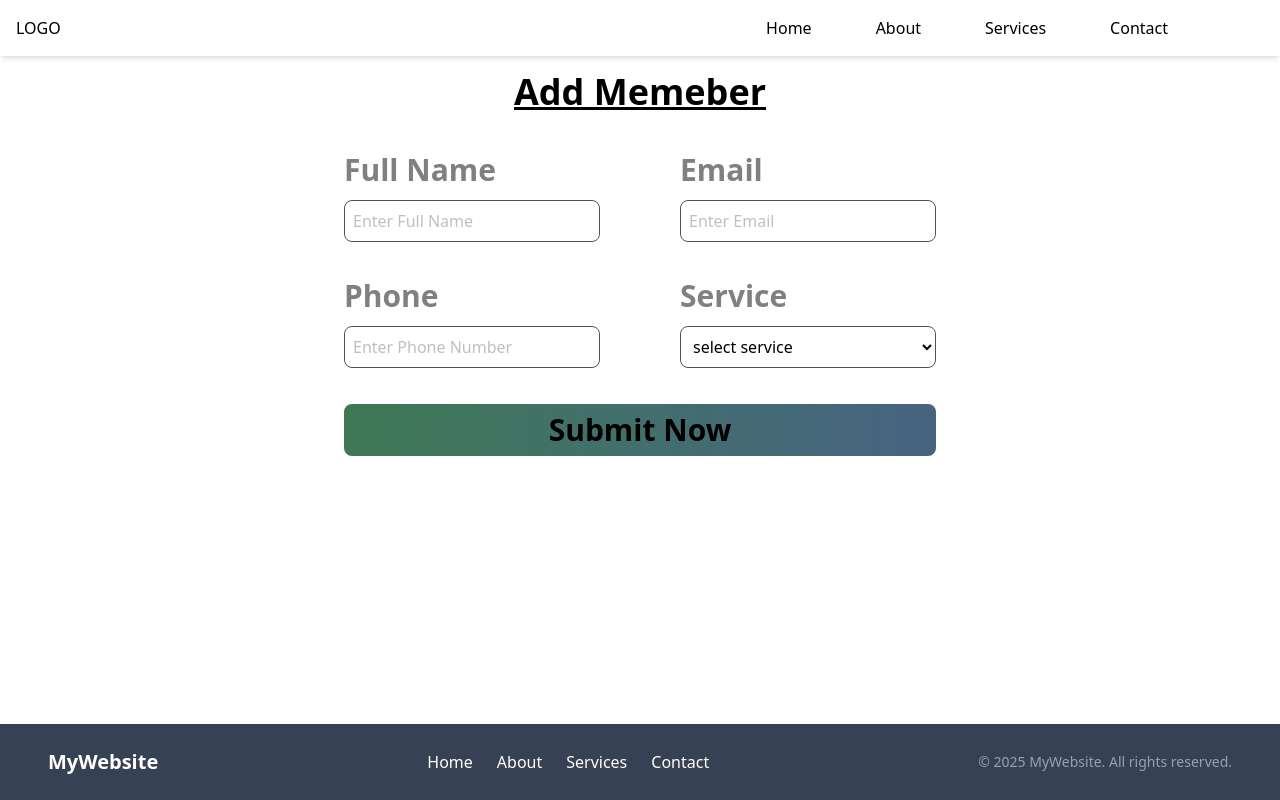
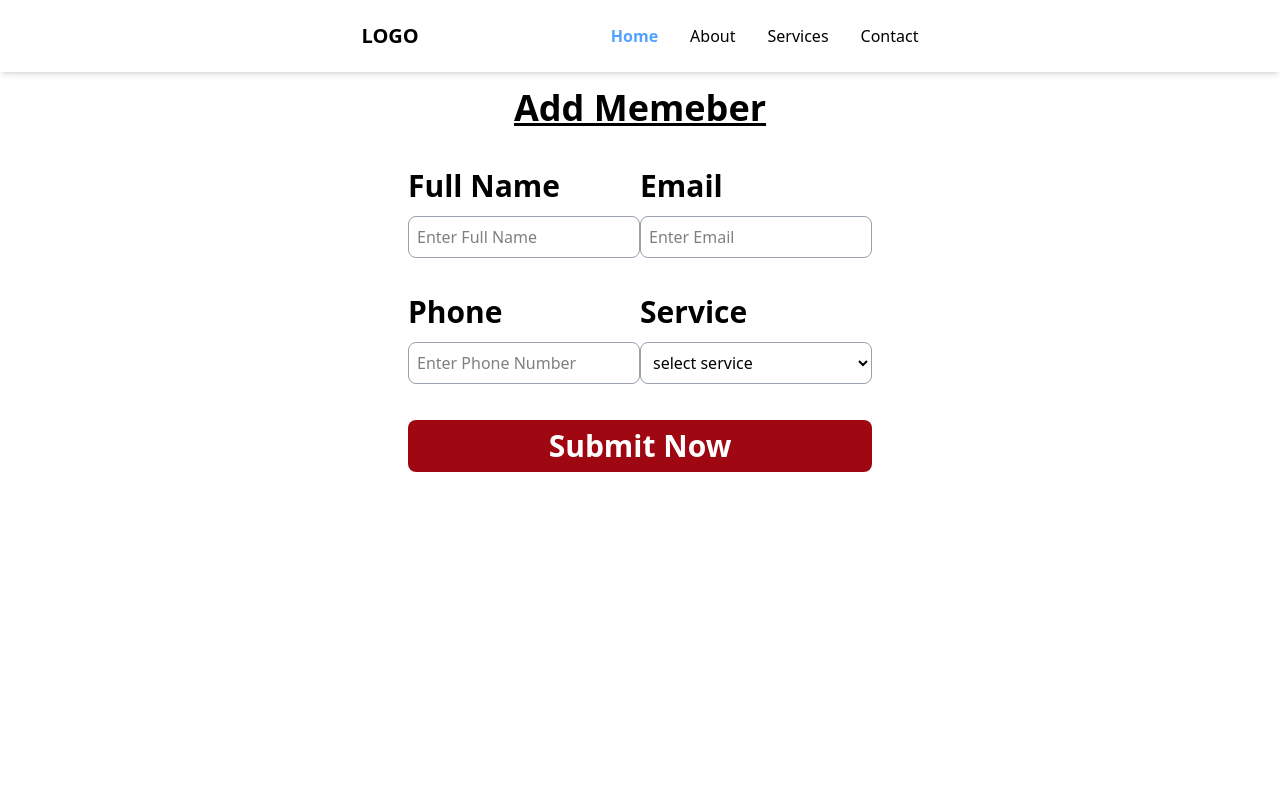
Before and after one commit to sameerbhatta13/leadManagmentSystemFrontend, a React (Vite) app: page / in a window 1280 px wide. Shown: the top 800 px of the page. Built offline with nearby package versions, Linux system fonts and the light colour scheme.

Commit message:
navbar dynamic and update form for client and student

```diff
--- a/index.html
+++ b/index.html
@@ -5,7 +5,7 @@
   <meta charset="UTF-8" />
   <link rel="icon" type="image/svg+xml" href="/vite.svg" />
   <meta name="viewport" content="width=device-width, initial-scale=1.0" />
-  <title>Vite + React</title>
+  <title>Lead System</title>
 </head>
 
 <body>
--- a/src/components/Footer.jsx
+++ b/src/components/Footer.jsx
@@ -4,7 +4,7 @@ const Footer = () => {
     return (
         <>
 
-            <footer className="bg-gray-700  text-white py-6 absolute bottom-0 w-full ">
+            <footer className="bg-gray-700  text-white py-6  w-full ">
                 <div className="container mx-auto px-6 md:px-12">
                     <div className="flex flex-col md:flex-row justify-between items-center">
 
--- a/src/components/Navbar.jsx
+++ b/src/components/Navbar.jsx
@@ -1,24 +1,36 @@
-import React from 'react'
-import { Link, NavLink } from 'react-router'
+import React, { useState } from 'react';
+import { Link, NavLink } from 'react-router';
+import { FiMenu, FiX } from 'react-icons/fi';
 
 const Navbar = () => {
+    const [isOpen, setIsOpen] = useState(false);
+
     return (
-        <>
-            <nav className='sticky top-0 bg-white text-black shadow-md z-10  p-4'>
+        <nav className='sticky top-0 bg-white text-black shadow-md z-10 p-4 '>
 
-                <div className='container mx-auto flex justify-between items-center'>
-                    <Link to='/'>LOGO</Link>
-                    <div className='flex items-center space-x-16 mx-24'>
-                        <NavLink to="/">Home</NavLink>
-                        <NavLink to="/about">About</NavLink>
-                        <NavLink to="/services">Services</NavLink>
-                        <NavLink to="/contact">Contact</NavLink>
-                    </div>
+            {/* Parent Flex Container */}
+            <div className='space-x-48 flex justify-center items-center'>
+
+                {/* Left Side: Logo */}
+                <Link to='/' className='font-bold text-xl'>LOGO</Link>
+
+                {/* Right Side: Mobile Menu Button (only on small screens) */}
+                <button className='md:hidden text-2xl' onClick={() => setIsOpen(!isOpen)}>
+                    {isOpen ? <FiX /> : <FiMenu />}
+                </button>
+
+                {/* Navigation Links (Hidden in mobile, shown in desktop) */}
+                <div className={`absolute md:relative top-16 md:top-0 left-0 w-full md:w-auto bg-white md:bg-transparent p-6 md:p-0 shadow-md md:shadow-none md:flex md:space-x-8 transition-all ${isOpen ? "block" : "hidden md:flex"}`}>
+                    <NavLink to="/" end className={({ isActive }) => `block py-2 md:inline ${isActive ? `text-blue-400 font-bold` : ``}`}>Home</NavLink>
+                    <NavLink to="/about" className={({ isActive }) => `block py-2 md:inline ${isActive ? `text-blue-400 font-bold` : ``}`}>About</NavLink>
+                    <NavLink to="/services" className={({ isActive }) => `block py-2 md:inline ${isActive ? `text-blue-400 font-bold` : ``}`}>Services</NavLink>
+                    <NavLink to="/contact" className={({ isActive }) => `block py-2 md:inline ${isActive ? `text-blue-400 font-bold` : ``}`}>Contact</NavLink>
                 </div>
 
-            </nav>
-        </>
-    )
-}
+            </div>
 
-export default Navbar
+        </nav>
+    );
+};
+
+export default Navbar;
--- a/src/pages/InputForm.jsx
+++ b/src/pages/InputForm.jsx
@@ -43,41 +43,41 @@ const InputForm = () => {
 
     return (
         <>
-            <div className=' h-screen brightness-50'>
+            <div className=' h-screen '>
 
 
-                <h1 className='font-bold flex items-center justify-center py-1 my-3 text-4xl underline '>Add Memeber</h1>
+                <h1 className='font-bold flex md:flex-wrap items-center justify-center py-1 my-3 text-4xl underline '>Add Memeber</h1>
                 <div className='  flex justify-center'>
-                    <div className=' w-[50%]'>
+                    <div className=' w-[40%]'>
                         <form onSubmit={handleSubmit} className=' m-6'>
-                            <div className=' flex flex-row justify-between my-6 '>
-                                <div className='  flex flex-col w-64'>
-                                    <label htmlFor="" className='font-semibold text-3xl text-white'>Full Name</label>
+                            <div className='flex flex-row justify-between my-6 '>
+                                <div className='flex flex-col w-64 '>
+                                    <label htmlFor="" className='font-semibold text-3xl'>Full Name</label>
                                     <input
                                         type="text"
                                         placeholder='Enter Full Name'
                                         name='name'
-                                        onChange={handleChange} className='border border-gray-400 rounded-lg w-full p-2 my-3 text-white' />
+                                        onChange={handleChange} className='border border-gray-400 rounded-lg w-full p-2 my-3 text-black' />
                                 </div>
                                 <div className='flex flex-col w-64'>
-                                    <label htmlFor="" className='font-semibold text-3xl text-white'>Email</label>
+                                    <label htmlFor="" className='font-semibold text-3xl '>Email</label>
                                     <input type="text"
                                         placeholder='Enter Email'
                                         name='email'
-                                        onChange={handleChange} className='border border-gray-400 rounded-lg w-full p-2 my-3 text-white' />
+                                        onChange={handleChange} className='border border-gray-400 rounded-lg w-full p-2 my-3 ' />
                                 </div>
 
                             </div>
 
-                            <div className=' flex flex-row justify-between my-6'>
+                            <div className='flex flex-row justify-between my-6'>
                                 <div className='flex flex-col w-64'>
-                                    <label htmlFor="" className='font-semibold text-3xl text-white'>Phone</label>
+                                    <label htmlFor="" className='font-semibold text-3xl '>Phone</label>
                                     <input type="text"
                                         placeholder='Enter Phone Number' name='phone'
-                                        onChange={handleChange} className='border border-gray-400 rounded-lg w-full p-2 my-3 text-white' />
+                                        onChange={handleChange} className='border border-gray-400 rounded-lg w-full p-2 my-3 ' />
                                 </div>
                                 <div className='flex flex-col w-64'>
-                                    <label htmlFor="" className='font-semibold text-3xl text-white'>Service</label>
+                                    <label htmlFor="" className='font-semibold text-3xl '>Service</label>
                                     <select name="service" id="" onChange={handleChange} className='border border-gray-400 rounded-lg w-full p-2 my-3'>
                                         <option value="">select service</option>
                                         <option value="MERN Stack">MERN Stack</option>
@@ -92,8 +92,8 @@ const InputForm = () => {
                                 </div>
 
                             </div>
-                            <div className='flex flex-col'>
-                                <button className='bg-gradient-to-r from-green-300 to-blue-300 p-2 rounded-lg font-bold transform transition-transform duration-300 hover:scale-105 text-3xl'>Submit Now</button>
+                            <div className='flex flex-col '>
+                                <button className='bg-gradient-to-r from-red-800 to-red-800 p-2 rounded-lg transform transition-transform duration-300 hover:scale-105 text-3xl text-white font-bold '>Submit Now</button>
 
                             </div>
 
--- a/src/pages/UpdateForm.jsx
+++ b/src/pages/UpdateForm.jsx
@@ -1,14 +1,44 @@
-import React from 'react'
+import React, { useState } from 'react'
+import { useGetUsersQuery, useUpdateUserMutation } from '../redux/api/userApi'
+import { toast } from 'react-toastify'
 
-const UpdateForm = () => {
+const UpdateForm = ({ id, status, setSelectedValue }) => {
 
-    const handleSubmit = () => {
+    const [updateForm, setUpdateForm] = useState({
+        status: status,
+        total_budget: '',
+        installment: '',
+        startDate: '',
+        endDate: ''
+    })
+    const { refetch } = useGetUsersQuery()
+    const [updateUser, { isError, error }] = useUpdateUserMutation()
+
+    const handleChange = (e) => {
+        setUpdateForm({ ...updateForm, [e.target.name]: e.target.value })
 
     }
 
-    const handleChange = () => {
+    const handleSubmit = async (e) => {
+        e.preventDefault()
+
+        try {
+            const updateData = await updateUser({ id: id, data: updateForm })
+            refetch()
+            status === 'Client'
+                ? toast.success('client is added')
+                : status === 'Student'
+                    ? toast.success('student is added')
+                    : toast.success('followup is canceled')
+
+            setSelectedValue('')
+        } catch (error) {
+
+        }
 
     }
+
+
     return (
         <>
             <div className="fixed top-0 left-0 w-full h-full flex justify-center items-center bg-transparent">
@@ -41,10 +71,10 @@ const UpdateForm = () => {
 
                         <button
                             className=' bg-gradient-to-r from-red-300 to-red-800 rounded-lg p-2 mx-4 my-3 transform transition-transform   duration-150 hover:scale-105 font-bold text-white '
-                        // onClick={() => {
-                        //     setSelectedValue('')
+                            onClick={() => {
+                                setSelectedValue('')
 
-                        // }}
+                            }}
                         >
                             Close
                         </button>
--- a/src/pages/UpdateStatus.jsx
+++ b/src/pages/UpdateStatus.jsx
@@ -1,13 +1,19 @@
 import React, { useState } from 'react'
-import { useUpdateUserMutation } from '../redux/api/userApi'
+import { useGetUsersQuery, useUpdateUserMutation } from '../redux/api/userApi'
+import { toast } from 'react-toastify'
 
 const UpdateStatus = (props) => {
     const [followUp, setFollowUp] = useState({
-        status: '',
+        status: props.status,
         followUp: ''
     })
+    // const stat = props.status
+    // setSelectedValue(stat)
+
     const id = props.id
     console.log(id)
+
+    const { refetch } = useGetUsersQuery()
 
     const [updateUser, { error: updateErr, isError: isupdateErr }] = useUpdateUserMutation()
 
@@ -18,12 +24,13 @@ const UpdateStatus = (props) => {
 
     const handleSubmit = async (e) => {
         e.preventDefault()
-        console.log(followUp)
+
         try {
             const updateData = await updateUser({ id: id, data: followUp })
             console.log(updateData)
             refetch()
             toast.success('followup date updated')
+            props.setSelectedValue('select status')
         } catch (error) {
             console.log(error)
         }
@@ -43,7 +50,7 @@ const UpdateStatus = (props) => {
                         <button
                             className=' bg-gradient-to-r from-red-300 to-red-400 rounded-lg p-2 mx-3.5 my-3 transform transition-transform   duration-150 hover:scale-105 font-bold '
                             onClick={() => {
-                                setSelectedValue('')
+                                props.setSelectedValue('')
 
                             }}
                         >
--- a/src/pages/UserList.jsx
+++ b/src/pages/UserList.jsx
@@ -7,10 +7,7 @@ import UpdateStatus from './UpdateStatus'
 const UserList = () => {
     const [selectedValue, setSelectedValue] = useState('')
     const [selectUser, setSelectUser] = useState({})
-    const [followUp, setFollowUp] = useState({
-        status: '',
-        followUp: ''
-    })
+
     const id = selectUser?._id
     // console.log(id)
 
@@ -18,28 +15,31 @@ const UserList = () => {
     console.log(updateErr, isupdateErr)
 
 
-    const handleChange = (e) => {
-        setFollowUp({ ...followUp, [e.target.name]: e.target.value })
+    // const handleChange = (e) => {
+    //     setFollowUp({ ...followUp, [e.target.name]: e.target.value })
 
-    }
+    // }
 
-    const handleSubmit = async (e) => {
-        e.preventDefault()
-        console.log(followUp)
-        try {
-            const updateData = await updateUser({ id: id, data: followUp })
-            console.log(updateData)
-            refetch()
-            toast.success('followup date updated')
-        } catch (error) {
-            console.log(error)
-        }
-    }
+    // const handleSubmit = async (e) => {
+    //     e.preventDefault()
+    //     console.log(followUp)
+    //     try {
+    //         const updateData = await updateUser({ id: id, data: followUp })
+    //         console.log(updateData)
+    //         refetch()
+    //         toast.success('followup date updated')
+    //     } catch (error) {
+    //         console.log(error)
+    //     }
+    // }
 
 
     const { data, error, isError, refetch } = useGetUsersQuery()
     // console.log("data", data)
     // console.log(isError, error)
+    useEffect(() => {
+        refetch()
+    }, [])
     return (
         <>
             <div className=' '>
@@ -76,7 +76,7 @@ const UserList = () => {
                                                         onChange={(e) => {
                                                             setSelectedValue(e.target.value)
                                                             setSelectUser(user)
-                                                            setFollowUp({ status: e.target.value })
+
                                                         }}
 
                                                         name="service" id="" className='border border-gray-300 rounded-lg my-3 p-1 w-[50%]'>
@@ -85,12 +85,29 @@ const UserList = () => {
                                                         <option value="Cancel">Cancel</option>
                                                     </select>
                                                 ) :
-                                                    (
+
+                                                    user.status === 'Client' || user.status === 'Student'
+                                                        ? (
                                                             <select
                                                                 onChange={(e) => {
                                                                     setSelectedValue(e.target.value)
                                                                     setSelectUser(user)
-                                                                setFollowUp({ status: e.target.value })
+
+                                                                }}
+
+                                                                name="service" id="" className='border border-gray-300 rounded-lg my-3 p-1 w-[50%]'>
+                                                                <option value=" " disabled selected> select status</option>
+                                                                {/* <option value="Client">Client</option>
+                                                            <option value="Student">Student</option> */}
+                                                                <option value="Cancel">Cancel</option>
+
+                                                            </select>
+                                                        ) : (
+                                                            <select
+                                                                onChange={(e) => {
+                                                                    setSelectedValue(e.target.value)
+                                                                    setSelectUser(user)
+
                                                                 }}
 
                                                                 name="service" id="" className='border border-gray-300 rounded-lg my-3 p-1 w-[50%]'>
@@ -106,30 +123,10 @@ const UserList = () => {
 
                                         {selectedValue == 'Follow Up' && selectUser._id == user._id ? (
 
-                                            <UpdateStatus id={user?._id} />
-                                            // <div className="fixed top-0 left-0 w-full h-full flex justify-center items-center bg-transparent">
-                                            //     <div className="bg-white p-6 rounded-lg shadow-lg">
-                                            //         <form action="" onSubmit={handleSubmit}>
-                                            //             <h2 className="text-lg font-semibold">Additional Information</h2>
+                                            <UpdateStatus setSelectedValue={setSelectedValue} id={user?._id} status={selectedValue} />
 
-                                            //             <input type="date" placeholder="Follow Up Date" name='followUp' onChange={handleChange} className="border p-2 my-2 w-full" />
-
-
-                                            //             <button
-                                            //                 className=' bg-gradient-to-r from-red-300 to-red-400 rounded-lg p-2 mx-3.5 my-3 transform transition-transform   duration-150 hover:scale-105 font-bold '
-                                            //                 onClick={() => {
-                                            //                     setSelectedValue('')
-
-                                            //                 }}
-                                            //             >
-                                            //                 Close
-                                            //             </button>
-                                            //             <button className=' bg-gradient-to-r from-red-300 to-green-300 rounded-lg p-2 mx-3.5 my-3  font-bold transform transition-transform  duration-150 hover:scale-105 '>update</button>
-                                            //         </form>
-                                            //     </div>
-                                            // </div>
                                         ) : (selectedValue == 'Client' || selectedValue == 'Student') && selectUser._id == user._id ? (
-                                            <UpdateForm />
+                                            <UpdateForm id={user?._id} status={selectedValue} setSelectedValue={setSelectedValue} />
                                         ) : null}
                                     </tr>
                                 })
```
Lines whose indentation alone changed are shown as unchanged.
